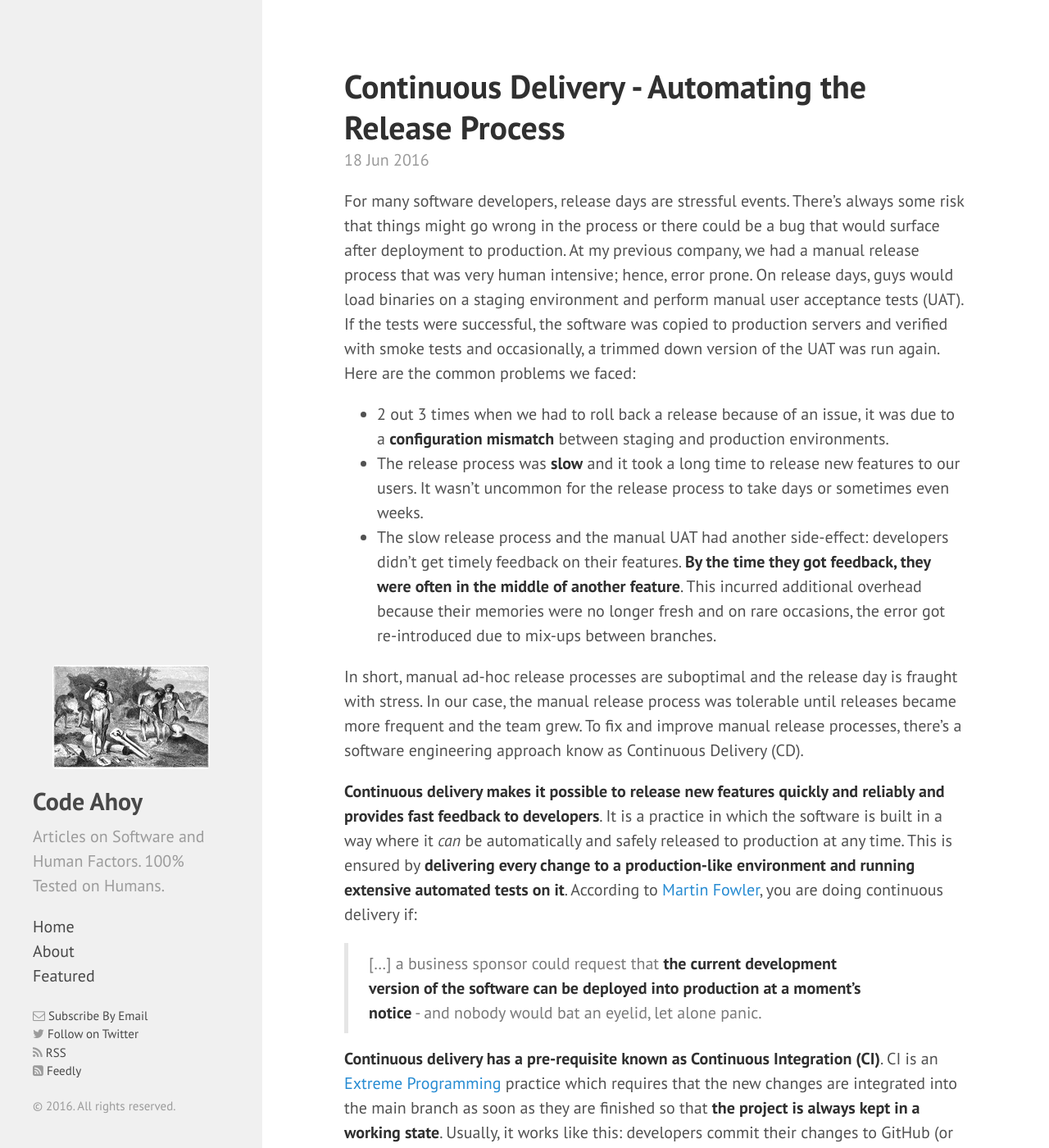
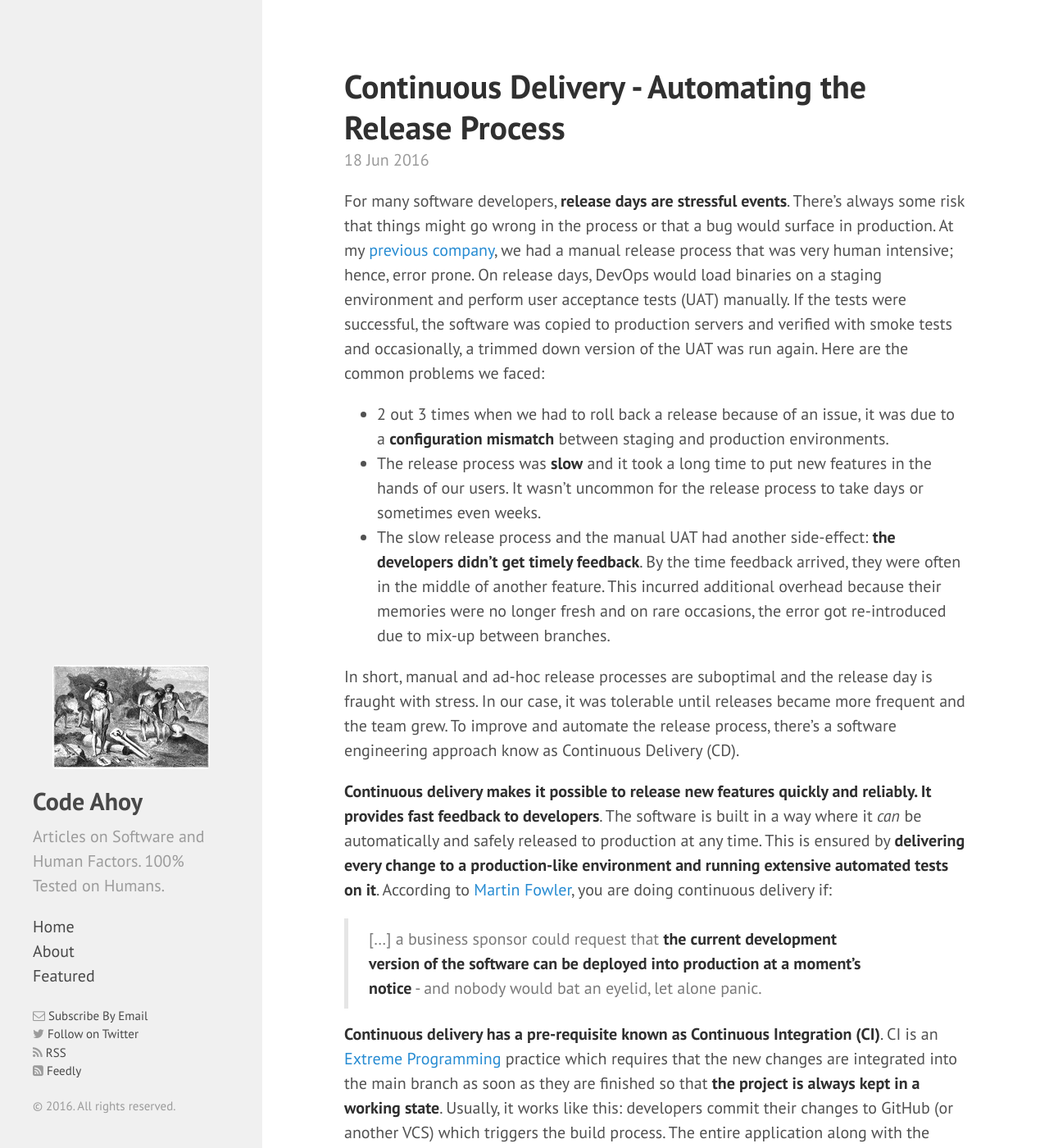
Before and after one commit to talk2viren/umermansoor.github.io, a Jekyll site: the page built from _posts/2016-06-18-continuous-delivery---automating-the-release-process.md, in a window 1280 px wide and 1400 px high. Shown: the whole window at 82% size. Built offline with Jekyll 4.4.1, drawn with Linux system fonts in a browser that asks for light colours; nearby versions of some CDN libraries; a script that is not in the unit is left out; comment, search, counter and statistics services are not loaded; some of the changed text lies outside the part shown.

Commit message:
Fixed more typos

```diff
--- a/_posts/2016-06-18-continuous-delivery---automating-the-release-process.md
+++ b/_posts/2016-06-18-continuous-delivery---automating-the-release-process.md
@@ -5,39 +5,39 @@
 excerpt_separator: <!--more-->
 ---
 
-For many software developers, release days are stressful events. There's always some risk that things might go wrong in the process or there could be a bug that would surface after deployment to production. At my previous company, we had a manual release process that was very human intensive; hence, error prone. On release days, guys would load binaries on a staging environment and perform manual user acceptance tests (UAT). If the tests were successful, the software was copied to production servers and verified with smoke tests and occasionally, a trimmed down version of the UAT was run again. Here are the common problems we faced:
+For many software developers, **release days are stressful events**. There's always some risk that things might go wrong in the process or that a bug would surface in production. At my [previous company](http://starscriber.com/), we had a manual release process that was very human intensive; hence, error prone. On release days, DevOps would load binaries on a staging environment and perform user acceptance tests (UAT) manually. If the tests were successful, the software was copied to production servers and verified with smoke tests and occasionally, a trimmed down version of the UAT was run again. Here are the common problems we faced:
 
 <!--more-->
 
 - 2 out 3 times when we had to roll back a release because of an issue, it was due to a **configuration mismatch** between staging and production environments.
-- The release process was **slow** and it took a long time to release new features to our users. It wasn't uncommon for the release process to take days or sometimes even weeks.
-- The slow release process and the manual UAT had another side-effect: developers didn't get timely feedback on their features. **By the time they got feedback, they were often in the middle of another feature**. This incurred additional overhead because their memories were no longer fresh and on rare occasions, the error got re-introduced due to mix-ups between branches.
+- The release process was **slow** and it took a long time to put new features in the hands of our users. It wasn't uncommon for the release process to take days or sometimes even weeks.
+- The slow release process and the manual UAT had another side-effect: **the developers didn't get timely feedback**. By the time feedback arrived, they were often in the middle of another feature. This incurred additional overhead because their memories were no longer fresh and on rare occasions, the error got re-introduced due to mix-up between branches.
 
-In short, manual ad-hoc release processes are suboptimal and the release day is fraught with stress. In our case, the manual release process was tolerable until releases became more frequent and the team grew. To fix and improve manual release processes, there's a software engineering approach know as Continuous Delivery (CD).
+In short, manual and ad-hoc release processes are suboptimal and the release day is fraught with stress. In our case, it was tolerable until releases became more frequent and the team grew. To improve and automate the release process, there's a software engineering approach know as Continuous Delivery (CD).
 
-**Continuous delivery makes it possible to release new features quickly and reliably and provides fast feedback to developers**. It is a practice in which the software is built in a way where it *can* be automatically and safely released to production at any time. This is ensured by **delivering every change to a production-like environment and running extensive automated tests on it**. According to [Martin Fowler](http://martinfowler.com/bliki/ContinuousDelivery.html), you are doing continuous delivery if:
+**Continuous delivery makes it possible to release new features quickly and reliably. It provides fast feedback to developers**. The software is built in a way where it *can* be automatically and safely released to production at any time. This is ensured by **delivering every change to a production-like environment and running extensive automated tests on it**. According to [Martin Fowler](http://martinfowler.com/bliki/ContinuousDelivery.html), you are doing continuous delivery if:
 
 > [...] a business sponsor could request that **the current development version of the software can be deployed into production at a moment's notice** - and nobody would bat an eyelid, let alone panic.
 
 **Continuous delivery has a pre-requisite known as Continuous Integration (CI)**. CI is an [Extreme Programming](http://www.extremeprogramming.org/) practice which requires that the new changes are integrated into the main branch as soon as they are finished so that **the project is always kept in a working state**. Usually, it works like this: developers commit their changes to GitHub (or another VCS) which triggers the build process. The entire application along with the required dependencies is built and **a comprehensive set of unit and integration tests are run against it**. If the tests fail, the team stops working and fixes the issue until the software is in working state again. Without CI, integration can very easily become a nightmare. Continuous integration is great and it's one of the very first things I do when starting a new project.
 
-I have seen many examples where **teams stop paying attention to broken builds**. This usually happens when the CI process becomes a big, hairy beast. This defeats the main goal of CI: **broken builds should never be ignored and fixing them should be the top priority for the team**. To ensure that it happens, the CI process should be kept short, sweet and simple. If tests take too long to run, are unreliable or can't help pin-point the problem, the team will quickly stop paying attention to broken builds or even worse, finger-pointing like "*the other project broke the build*" will ensue in dysfunctional teams.
+I have seen many examples where **teams stop paying attention to broken builds**. This usually happens when the CI process becomes a big, hairy beast. This defeats the main goal of CI: **broken builds should never be ignored and fixing them should be the top priority for the team**. To ensure that it happens, the CI process should be kept short, sweet and simple. If tests take too long to run, are unreliable or can't help pin-point the problem, the team will quickly stop paying attention to the broken builds or even worse, finger-pointing like "*the other project broke the build*" will ensue in dysfunctional teams.
 
-Continuous integration is mainly focused on development teams. **It's possible to have CI with a manual release process**: when the release date is near, the operations guys take build artifacts produced by the CI system and deploy them to a staging environment for UAT and then to production. In contrast, **the continuous delivery process automates the delivery of a new release end-to-end**. To achieve that goal, it uses a pipeline with distinct stages and their associated processes.
+Continuous integration is mainly focused on development teams. **It's possible to have CI with a manual release process**. In our case, we had CI but the binaries and corresponding configuration files were manually copied to staging and production environments. In contrast, **the continuous delivery automates the release process end-to-end**. To achieve that goal, it uses a pipeline with distinct stages and their associated processes.
 
 A **continuous delivery pipeline** is a manifestation of your release process for getting a new release out of the door. According to [Martin Fowler](http://martinfowler.com/bliki/DeploymentPipeline.html):
 
 > One of the challenges of an automated build and test environment is you want your build to be fast, so that you can get fast feedback, but comprehensive tests take a long time to run. **A deployment pipeline is a way to deal with this by breaking up your build into stages. Each stage provides increasing confidence, usually at the cost of extra time. Early stages can find most problems yielding faster feedback, while later stages provide slower and more through probing**. Deployment pipelines are a central part of ContinuousDelivery.
 
-A typical CD pipeline looks like the following:
+A typical CD pipeline might look like the following:
 
 ![Continuous Delivery Pipeline]({{ site.url }}/img/blogs/cd_pipeline.png)
 
-A crucial part that determines the success of CD pipelines is well-written **[acceptance tests](http://www.extremeprogramming.org/rules/functionaltests.html)** that are run in the later stages of the pipeline to ensure that the software satisfies user requirements and specifications. Acceptance tests should not be exposed to internal system details and should treat it like a **black-box**. Our acceptance tests consisted of input that a real user would provide and the tests received and checked the system's output to verify that it matches expectation.
+A crucial part that determines the success of CD pipelines is well-written **[acceptance tests](http://www.extremeprogramming.org/rules/functionaltests.html)** that are run in the later stages of the pipeline for "*more through probing*". They ensure that the software satisfies user requirements and specifications. Acceptance tests should not be exposed to internal system details and should treat it like a **black-box**. Our acceptance tests consisted of input that a real user would provide and the tests received and checked the system's output to verify that it matches expectation.
 
 **Transition from one stage to the next in the CD pipeline could be automatic or manual**. Manual doesn't imply copying artifacts manually to the next stage. It means that someone needs to signal the system that it's okay to **transition to the next stage usually at a push of a button**.
 
-Continuous delivery **pipelines are modeled after delivery processes**. There's no right way: one pipeline may look very different from another. For example, in an [SOA](https://en.wikipedia.org/wiki/Service-oriented_architecture) project with many stand-alone components, we decided that a single pipeline for all the components was the best solution. Another project required individual pipelines for each component (microservice). The **integration pipeline**, shown in the picture below, took the output from component pipelines and performed more comprehensive acceptance and smoke tests.
+Continuous delivery **pipelines are modeled after delivery processes**. There's no right way: one pipeline may look very different from another. For example, in an [SOA](https://en.wikipedia.org/wiki/Service-oriented_architecture) project with many stand-alone components, we decided that a single pipeline for all the components was the best solution. Another project required individual pipelines for each component (microservice). The **integration pipeline**, shown in the picture below.
 
 ![Integration Pipeline]({{ site.url }}/img/blogs/integration_pipeline.png)
 
@@ -47,9 +47,9 @@
 
 In continuous **delivery**, a human makes the final call to deploy the release to production environment. Typically, the release to production happens several changes later or at some fixed date.
 
-Continuous **deployment** is an optional practice that evolves the continuous **delivery** process one step further: every change that happens to pass automated tests is **deployed to production automatically**. Continuous deployment may not be right for every project and even though it sounds great in theory, I've yet to try it myself.
+Continuous **deployment** evolves the continuous **delivery** process one step further: every change that happens to pass automated tests is **deployed to production automatically**. Continuous deployment may not be right for every project and even though it sounds great in theory, and I'm sure it is, I've not really tried it in a commercial project.
 
-Here's a nice picture comparing the continuous delivery and deployment taken from [Yassal Sundman's blog](http://blog.crisp.se/2013/02/05/yassalsundman/continuous-delivery-vs-continuous-deployment):
+Here's a nice picture comparing the continuous delivery and deployment processes taken from [Yassal Sundman's blog](http://blog.crisp.se/2013/02/05/yassalsundman/continuous-delivery-vs-continuous-deployment):
 
 ![Continuous Delivery vs Continuous Deployment]({{ site.url }}/img/blogs/continuous-delivery-deployment-sm.jpg)
 
```
